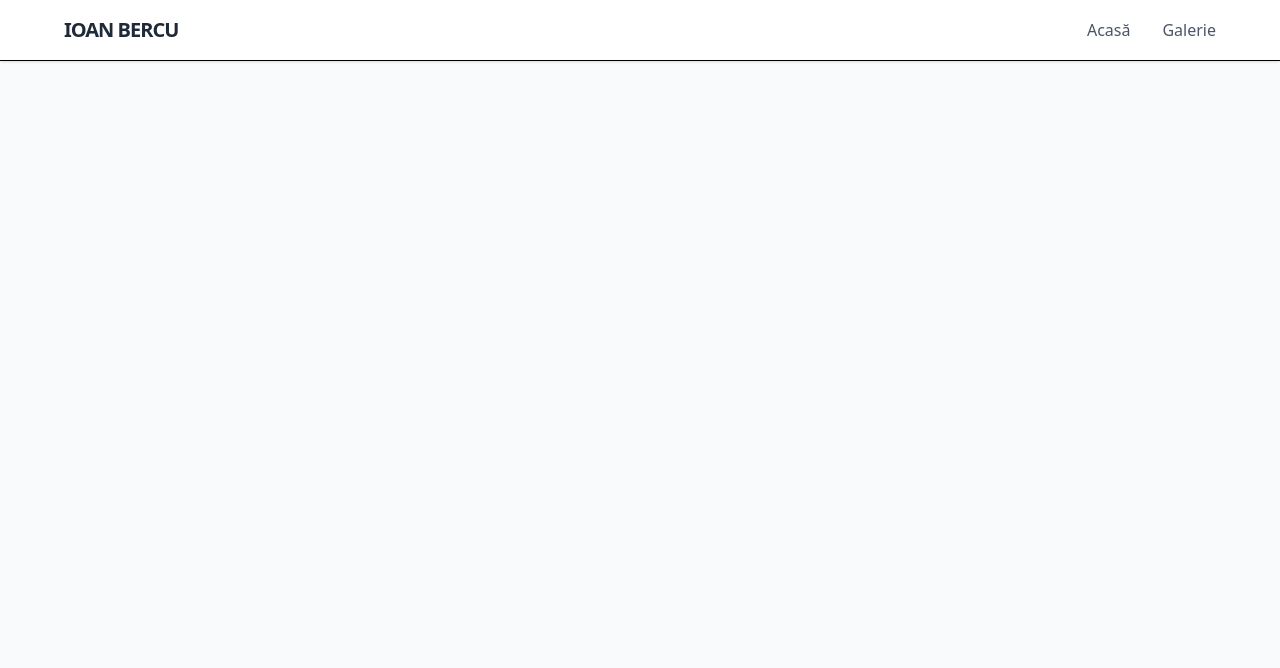
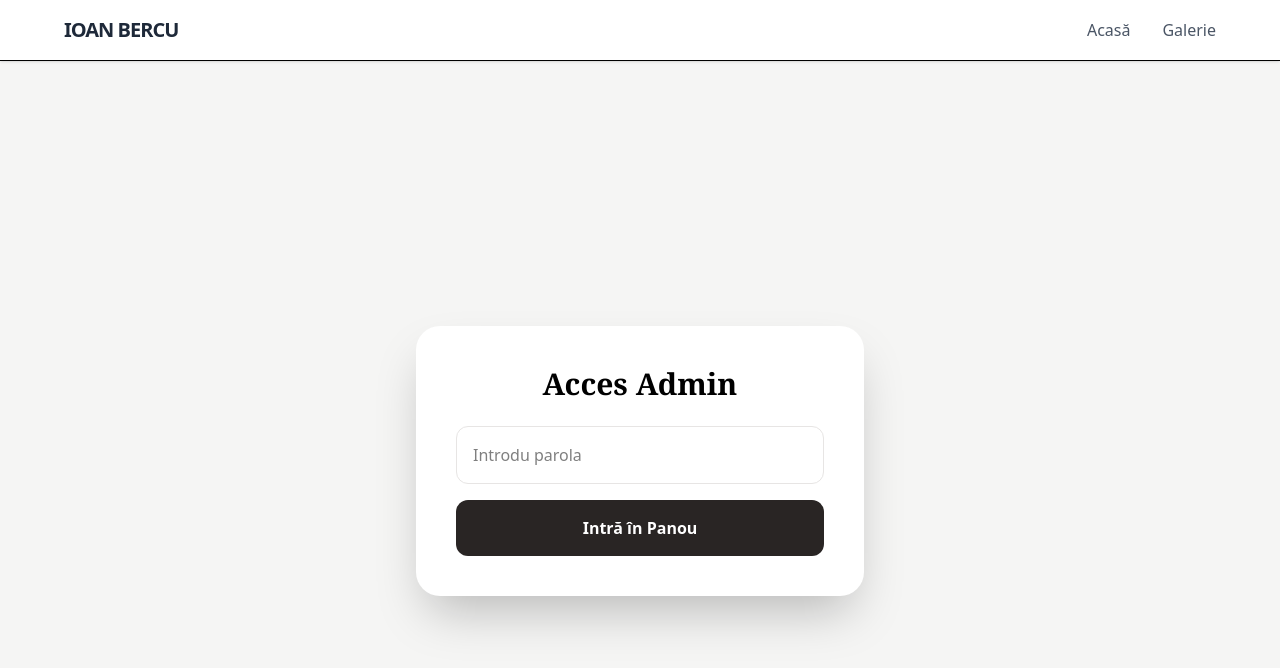
Before and after one commit to alebercu/proiect-tata, a React (Vite) app in the folder client/: page /admin-login in a window 1280 px wide. Shown: the top 668 px of the page. Built offline with nearby package versions, Linux system fonts and the light colour scheme.

Commit message:
added password for admin

```diff
--- a/client/src/App.jsx
+++ b/client/src/App.jsx
@@ -1,13 +1,21 @@
-import { BrowserRouter as Router, Routes, Route, Link } from 'react-router-dom';
+import React from 'react';
+import { BrowserRouter as Router, Routes, Route, Link, Navigate } from 'react-router-dom';
 import Home from './pages/Home';
 import Gallery from './pages/Gallery';
+import Login from './pages/Login';
 import AdminUpload from './pages/AdminUpload';
+
+// 1. Logica de protecție (mutată aici pentru claritate)
+const ProtectedRoute = ({ children }) => {
+  const isAdmin = sessionStorage.getItem('isAdmin') === 'true';
+  return isAdmin ? children : <Navigate to="/admin-login" replace />;
+};
 
 function App() {
   return (
     <Router>
       <div className="min-h-screen bg-gray-50">
-        {/* Navbar-ul care va apărea pe TOATE paginile */}
+        {/* Navbar-ul */}
         <nav className="bg-white shadow-sm border-b py-4 px-6 sticky top-0 z-50">
           <div className="max-w-6xl mx-auto flex justify-between items-center">
             <Link to="/" className="text-xl font-bold text-gray-800 tracking-tighter uppercase">
@@ -20,11 +28,24 @@ function App() {
           </div>
         </nav>
 
-        {/* Locul unde se schimbă conținutul paginilor */}
+        {/* Rutele site-ului */}
         <Routes>
           <Route path="/" element={<Home />} />
           <Route path="/galerie" element={<Gallery />} />
-          <Route path="/admin-panou-control" element={<AdminUpload />} />
+          <Route path="/admin-login" element={<Login />} />
+
+          {/* Ruta PROTEJATĂ */}
+          <Route
+            path="/admin-panou-control"
+            element={
+              <ProtectedRoute>
+                <AdminUpload />
+              </ProtectedRoute>
+            }
+          />
+
+          {/* Redirect automat dacă adresa e greșită */}
+          <Route path="*" element={<Navigate to="/" />} />
         </Routes>
       </div>
     </Router>
--- /dev/null
+++ b/client/src/pages/Login.jsx
@@ -0,0 +1,45 @@
+import React, { useState } from 'react';
+import { useNavigate } from 'react-router-dom';
+import { motion } from 'framer-motion';
+
+export default function Login() {
+  const [password, setPassword] = useState('');
+  const [error, setError] = useState(false);
+  const navigate = useNavigate();
+
+  const handleLogin = (e) => {
+    e.preventDefault();
+    // SCHIMBĂ PAROLA AICI
+    if (password === 'tata2026') {
+      sessionStorage.setItem('isAdmin', 'true');
+      navigate('/admin-panou-control');
+    } else {
+      setError(true);
+    }
+  };
+
+  return (
+    <div className="min-h-screen bg-stone-100 flex items-center justify-center px-6">
+      <motion.div
+        initial={{ opacity: 0, y: 20 }}
+        animate={{ opacity: 1, y: 0 }}
+        className="max-w-md w-full bg-white p-10 rounded-3xl shadow-2xl text-center"
+      >
+        <h2 className="text-3xl font-serif font-bold mb-6">Acces Admin</h2>
+        <form onSubmit={handleLogin} className="space-y-4">
+          <input
+            type="password"
+            placeholder="Introdu parola"
+            className={`w-full p-4 border rounded-xl outline-none transition-all ${error ? 'border-red-500' : 'border-stone-200 focus:ring-2 focus:ring-blue-500'}`}
+            value={password}
+            onChange={(e) => { setPassword(e.target.value); setError(false); }}
+          />
+          {error && <p className="text-red-500 text-sm italic">Parolă incorectă!</p>}
+          <button className="w-full bg-stone-800 text-white py-4 rounded-xl font-bold hover:bg-stone-700 transition-all">
+            Intră în Panou
+          </button>
+        </form>
+      </motion.div>
+    </div>
+  );
+}
```
